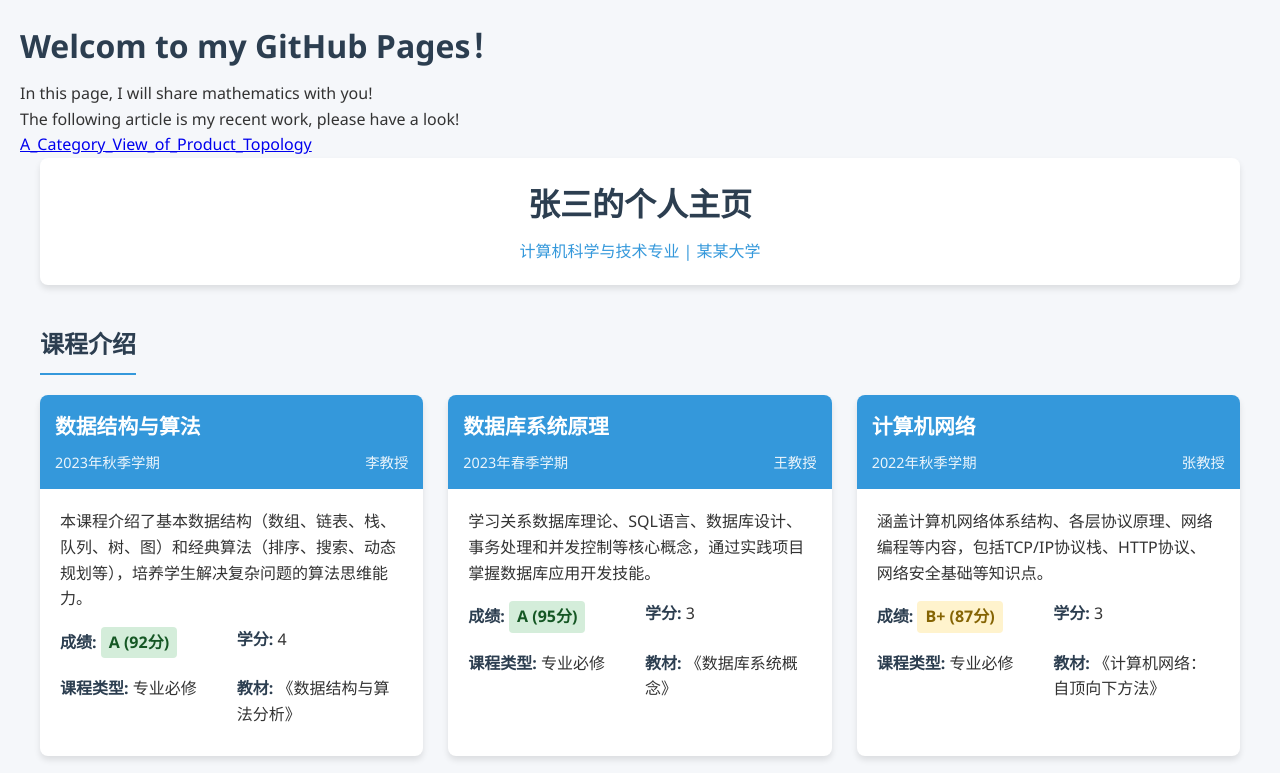
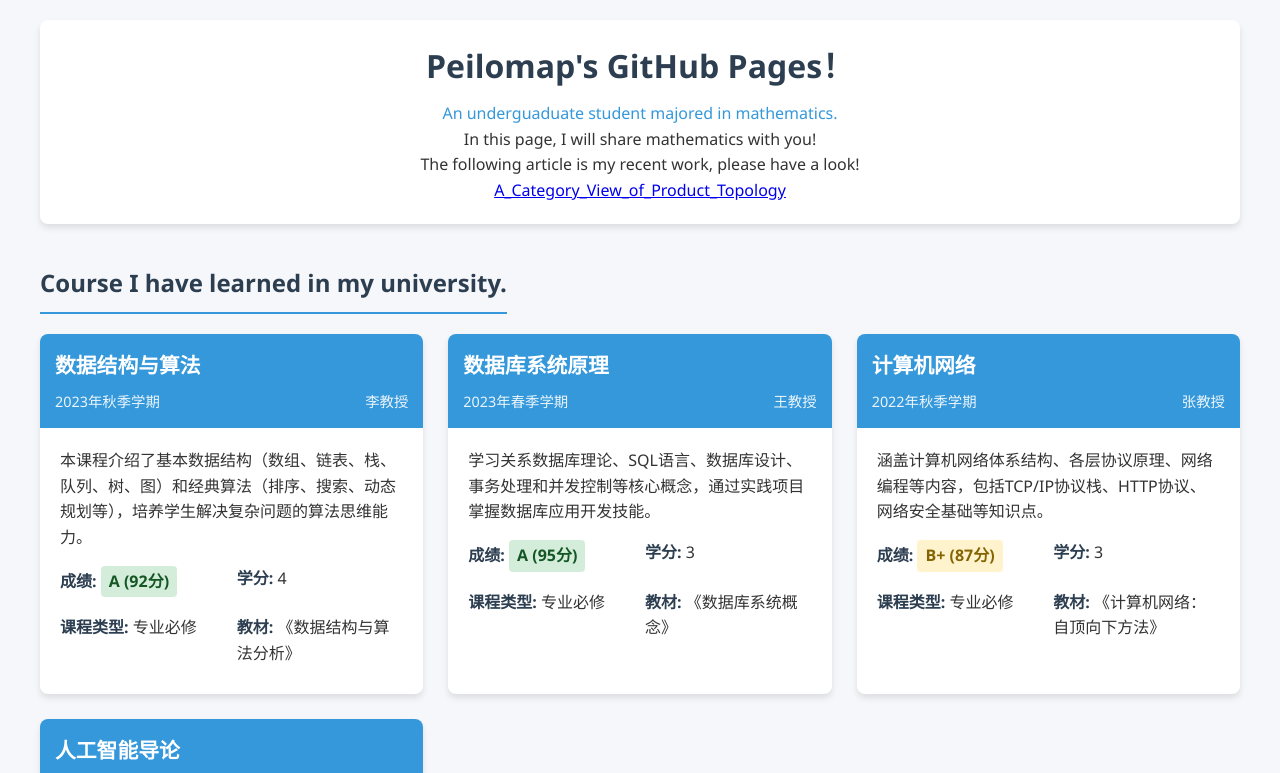
Before and after one commit to Peilomap/Peilomap.github.io, a plain HTML site: page index.html in a window 1280 px wide. Shown: the top 773 px of the page. Drawn offline with Linux system fonts and the light colour scheme.

Commit message:
Update index.html

```diff
--- a/index.html
+++ b/index.html
@@ -4,12 +4,6 @@
     <meta charset="UTF-8">
     <meta name="viewport" content="width=device-width, initial-scale=1.0">
     <title>Welcom to my GitHub Pages!</title>
-</head>
-<body>
-    <h1>Welcom to my GitHub Pages！</h1>
-    <p>In this page, I will share mathematics with you!</p>
-    <p>The following article is my recent work, please have a look!</p> <a href="A_Category_View_of_Product_Topology.pdf" download>A_Category_View_of_Product_Topology</a>
-</body>
     <style>
         :root {
             --primary-color: #3498db;
@@ -168,12 +162,14 @@
 <body>
     <div class="container">
         <header>
-            <h1>张三的个人主页</h1>
-            <p class="subtitle">计算机科学与技术专业 | 某某大学</p>
+            <h1>Peilomap's GitHub Pages！</h1>
+            <p class="subtitle">An underguaduate student majored in mathematics.</p>
+            <p>In this page, I will share mathematics with you!</p>
+    <p>The following article is my recent work, please have a look!</p> <a href="A_Category_View_of_Product_Topology.pdf" download>A_Category_View_of_Product_Topology</a>
         </header>
 
         <section class="courses-section">
-            <h2 class="section-title">课程介绍</h2>
+            <h2 class="section-title">Course I have learned in my university.</h2>
 
             <div class="course-grid">
                 <!-- 课程卡片1 -->
```
